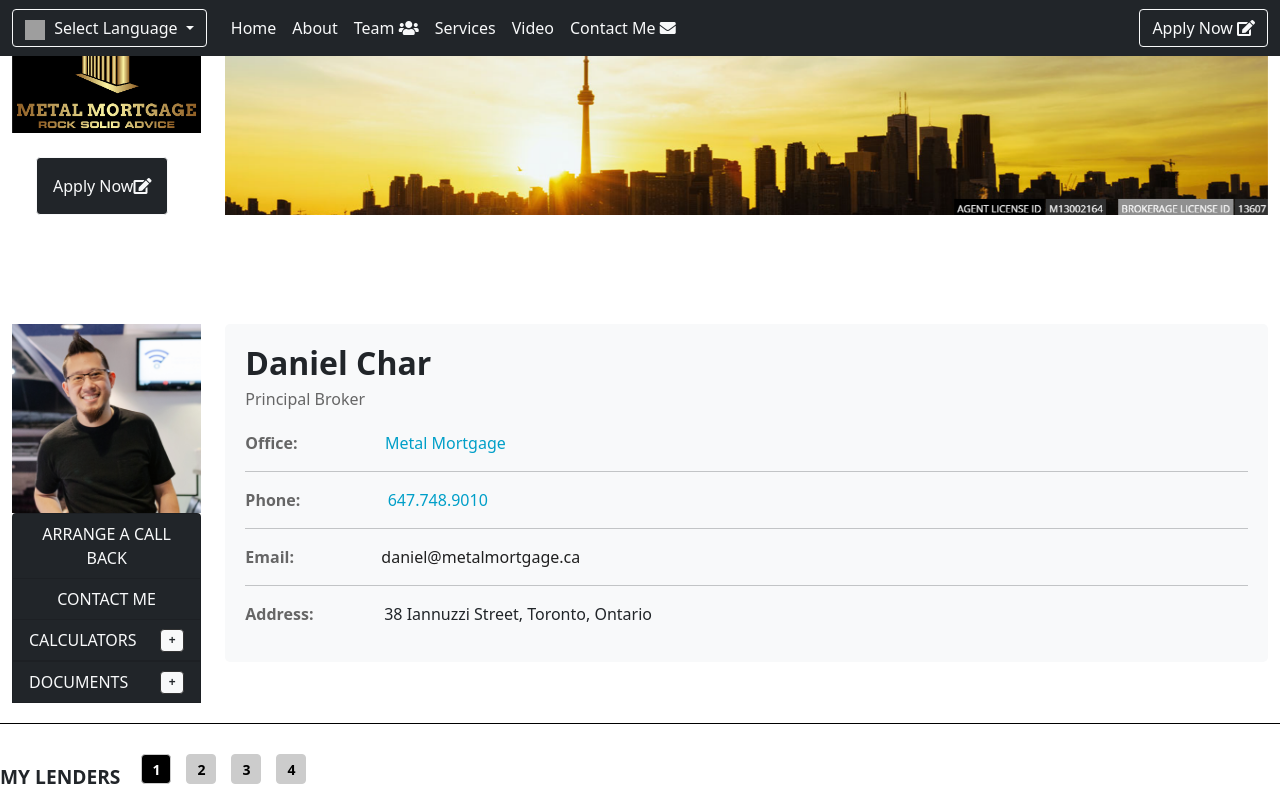
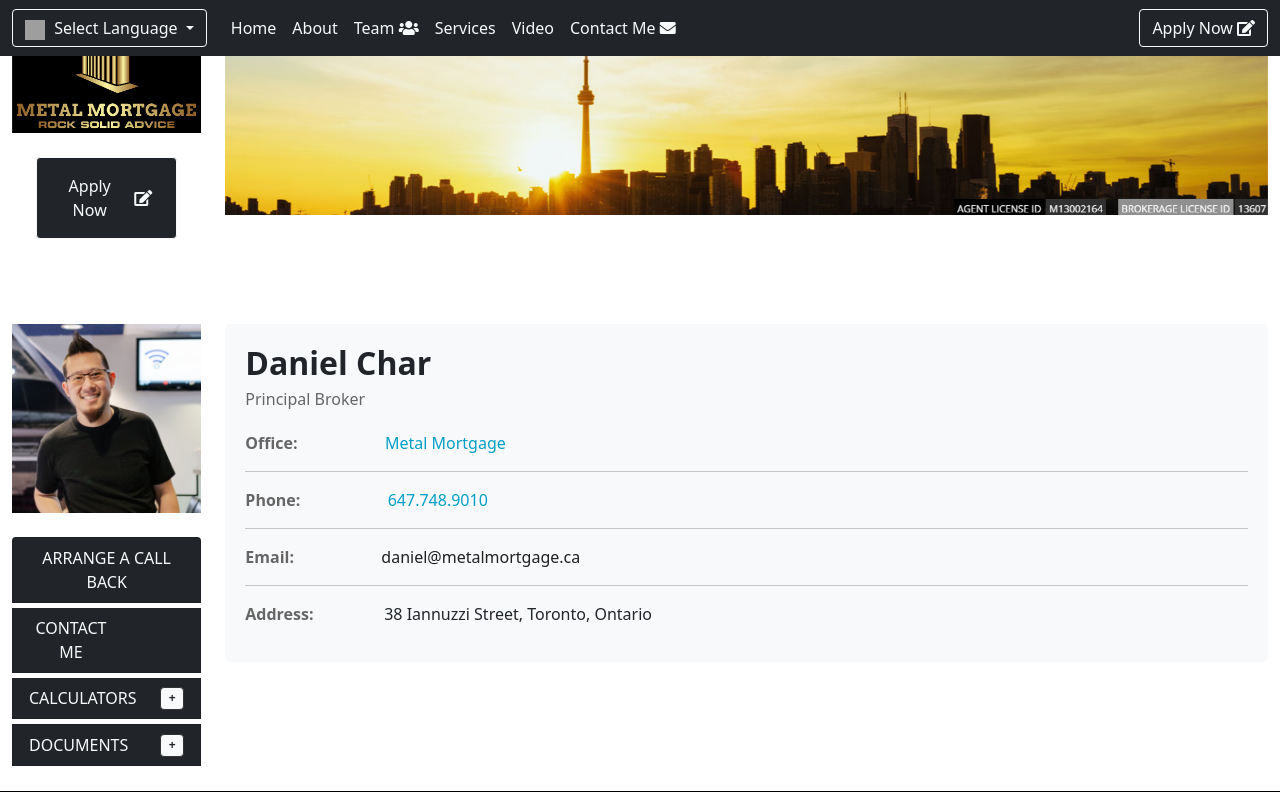
Before and after one commit to legendaftab/metal-mortage, a plain HTML site: page index.html in a window 1280 px wide. Shown: the top 800 px of the page. Drawn offline with nearby package versions, Linux system fonts and the light colour scheme; grey boxes are pictures that could not be loaded.

Commit message:
CORRECT CSS

```diff
--- a/index.html
+++ b/index.html
@@ -86,9 +86,9 @@
                     style="max-width: 100%;">
                 <div class="d-flex">
                     <button
-                        class="btn btn-outline-light bg-dark p-3 m-4 d-flex justify-content-center align-items-center"
+                        class="btn btn-outline-light bg-dark p-3 m-4 d-flex justify-content-center align-items-center w-100"
                         type="button">
-                        Apply Now <i class="fas fa-edit"></i>
+                        Apply Now <i class="fas fa-edit m-2"></i>
                     </button>
                 </div>
             </div>
@@ -114,19 +114,22 @@
                     style="max-width: 100%;">
 
                 <!-- all dropdown check-->
-                <ul class="list-group" class="mt-4">
+                <ul class="list-group mt-4">
+                    <!-- Arrange a Call Back -->
                     <li class="list-group-item bg-dark">
-                        <a href="javascript:void(0);" class="text-light text-decoration-none"
+                        <a href="javascript:void(0);" class="text-light text-decoration-none list-item-link"
                             onclick="showCallbackForm()">ARRANGE A CALL BACK</a>
                     </li>
+
+                    <!-- Contact Me -->
                     <li class="list-group-item bg-dark text-light">
-                        <a href="javascript:void(0);" class="text-light text-decoration-none"
+                        <a href="javascript:void(0);" class="text-light text-decoration-none list-item-link" style="margin-right: 46%;"
                             onclick="showContactInfo()">CONTACT ME</a>
                     </li>
 
                     <!-- Calculators with Dropdown -->
                     <li class="list-group-item bg-dark text-light d-flex justify-content-between align-items-center">
-                        <a href="javascript:void(0);" class="text-light text-decoration-none"
+                        <a href="javascript:void(0);" class="text-light text-decoration-none list-item-link"
                             onclick="toggleDropdown('calculatorsDropdown')">CALCULATORS</a>
                         <span class="badge bg-light text-dark" onclick="toggleDropdown('calculatorsDropdown')">+</span>
                     </li>
@@ -144,7 +147,7 @@
 
                     <!-- Documents with Dropdown -->
                     <li class="list-group-item bg-dark text-light d-flex justify-content-between align-items-center">
-                        <a href="javascript:void(0);" class="text-light text-decoration-none"
+                        <a href="javascript:void(0);" class="text-light text-decoration-none list-item-link"
                             onclick="toggleDropdown('documentsDropdown')">DOCUMENTS</a>
                         <span class="badge bg-light text-dark" onclick="toggleDropdown('documentsDropdown')">+</span>
                     </li>
@@ -153,8 +156,7 @@
                             <a href="#" class="text-light text-decoration-none">Application Form</a>
                         </li>
                         <li class="list-group-item bg-secondary text-light hover-item">
-                            <a href="#" class="text-light text-decoration-none">Renewing and Renegotiating Your
-                                Mortgage</a>
+                            <a href="#" class="text-light text-decoration-none">Renewing and Renegotiating Your Mortgage</a>
                         </li>
                         <li class="list-group-item bg-secondary text-light hover-item">
                             <a href="#" class="text-light text-decoration-none">Borrowing on Home Equity</a>
@@ -170,6 +172,7 @@
                         </li>
                     </ul>
                 </ul>
+
 
             </div>
             <div class="col-md-10">
--- a/style.css
+++ b/style.css
@@ -486,3 +486,34 @@
     max-width: 100%;
     margin-top: 20px;
   }
+
+/* CHECK */
+.list-group-item {
+    border: none;
+    padding: 10px 15px;
+    margin-bottom: 5px;
+    cursor: pointer;
+    transition: background-color 0.3s ease, color 0.3s ease;
+}
+
+.list-group-item:hover {
+    background-color: #495057; /* Darker hover background */
+}
+
+.list-item-link {
+    display: block;
+    transition: color 0.3s ease;
+}
+
+.list-item-link:hover {
+    color: #f8f9fa; /* White text on hover */
+}
+
+.hover-item {
+    transition: background-color 0.3s ease, color 0.3s ease;
+}
+
+.hover-item:hover {
+    background-color: #333;
+    color: #fff;
+}
```
